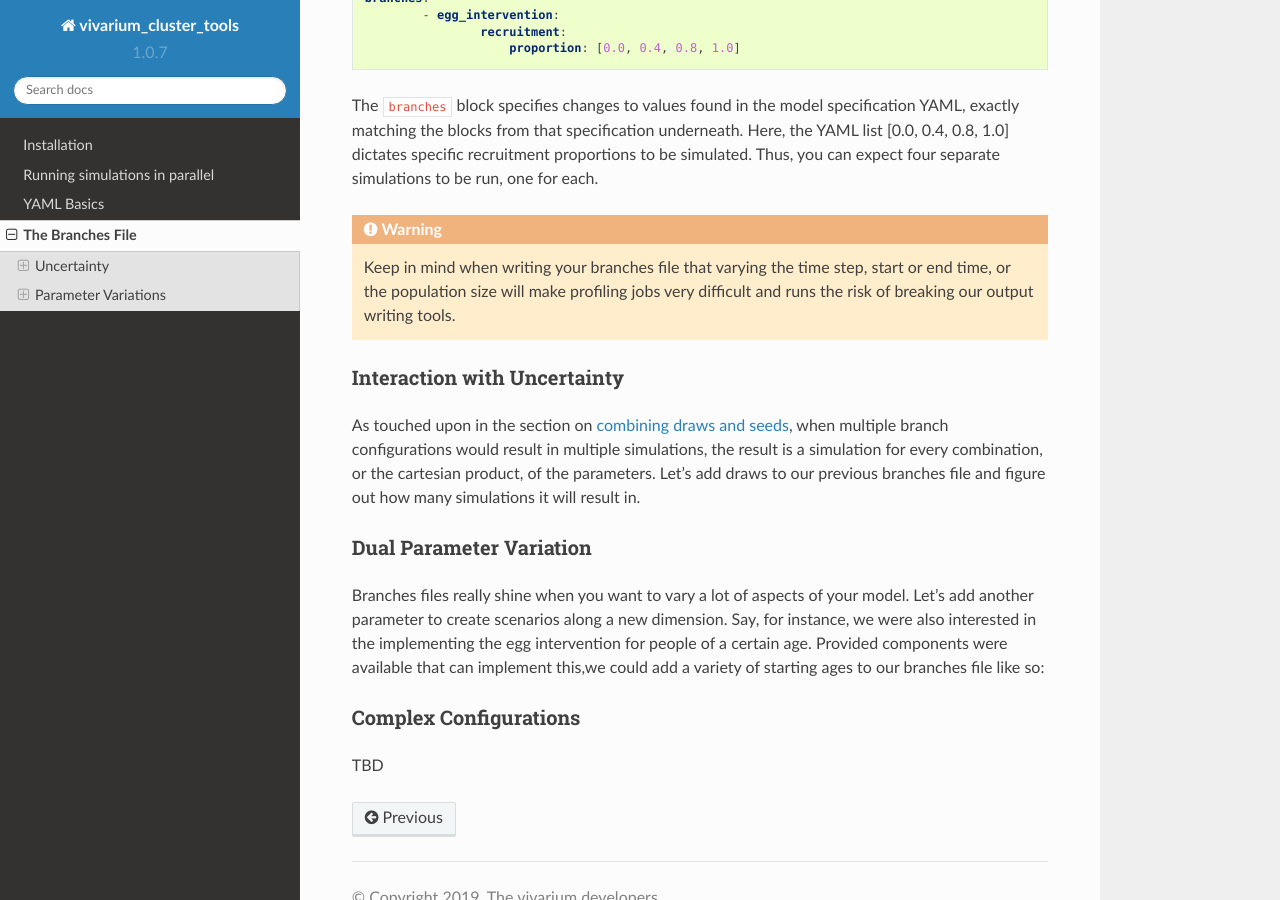
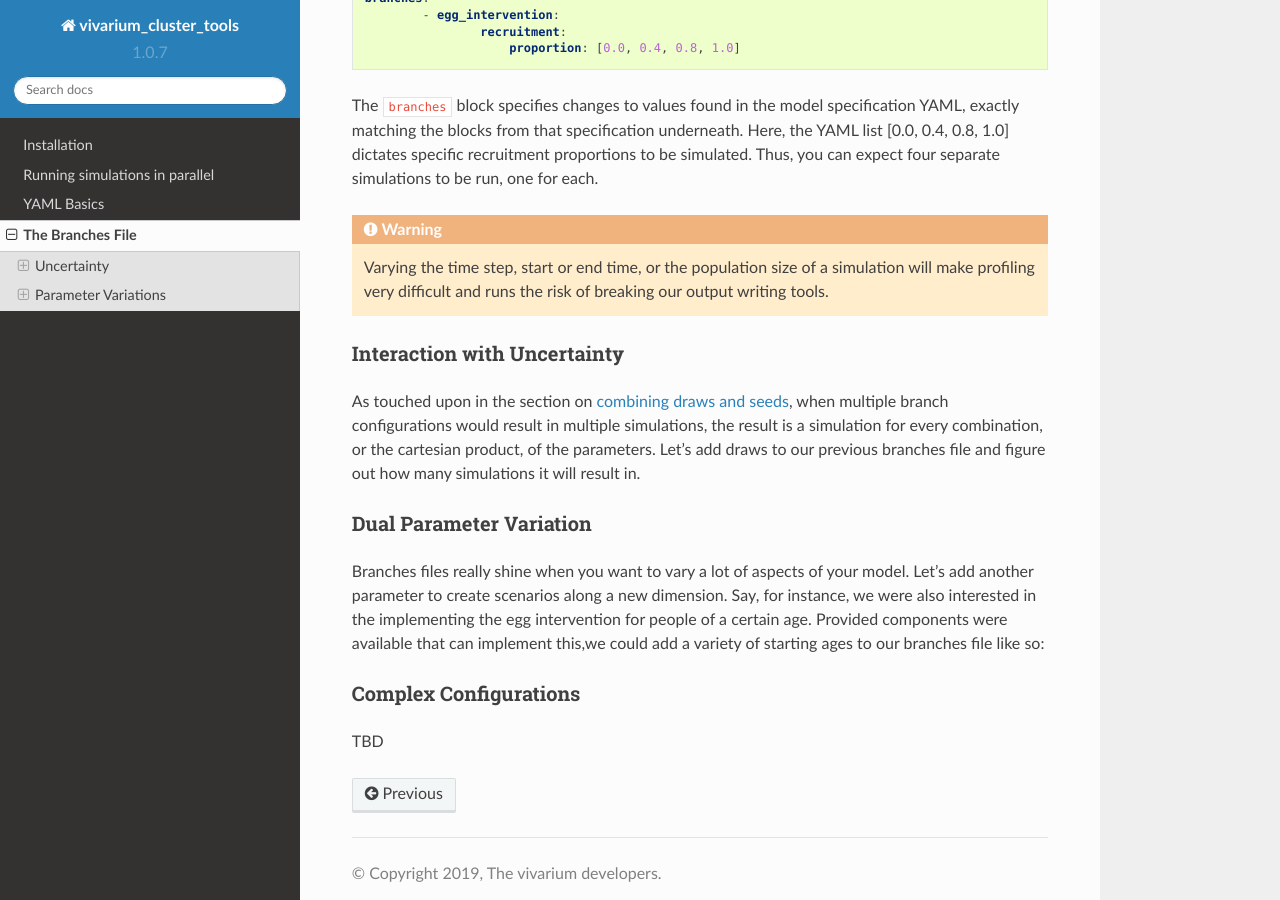
Before and after one commit to ihmeuw/vivarium_cluster_tools, a Sphinx documentation site: the page built from docs/source/branch.rst, in a window 1280 px wide and 900 px high, scrolled down 2893 px. Built offline with Sphinx 7.4.7 and the Read the Docs theme 2.0.0, drawn with Linux system fonts in a browser that asks for light colours.

Commit message:
shorten up warning message

```diff
--- a/docs/source/branch.rst
+++ b/docs/source/branch.rst
@@ -115,8 +115,8 @@ from that specification underneath.  Here, the YAML list [0.0, 0.4, 0.8, 1.0] di
 to be simulated. Thus, you can expect four separate simulations to be run, one for each.
 
 .. warning::
-    Keep in mind when writing your branches file that varying the time step, start or end time, or the population size
-    will make profiling jobs very difficult and runs the risk of breaking our output writing tools.
+    Varying the time step, start or end time, or the population size of a simulation will make profiling very difficult
+    and runs the risk of breaking our output writing tools.
 
 
 Interaction with Uncertainty
```
